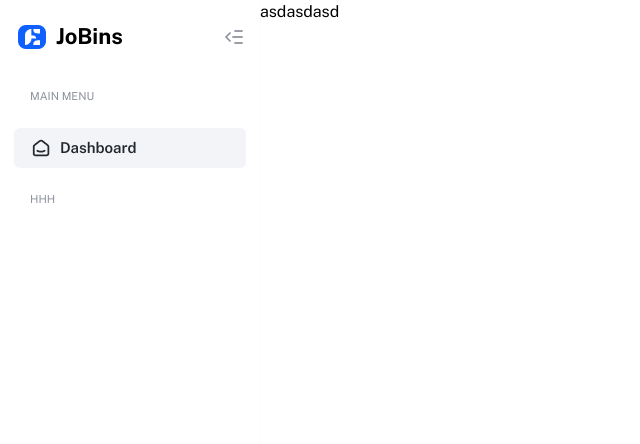
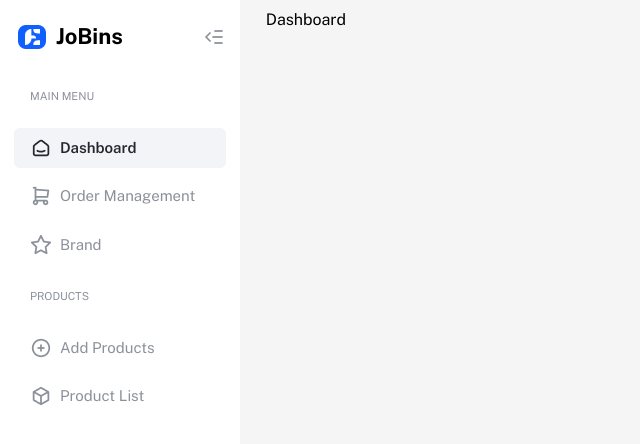
Before and after one commit to ZIR3A/jobins-frontend-challenge, a React (Vite) app: page / in a window 1280 px wide. Shown: the top 444 px of the page, without its empty margins (0-640 px from the left). Built offline with nearby package versions, Linux system fonts and the light colour scheme.

Commit message:
dynamic side menus added

```diff
--- a/src/App.jsx
+++ b/src/App.jsx
@@ -1,19 +1,11 @@
-import Sidebar, { SidebarItem } from './shared/Sidebar'
-import { SmartHomeIcon } from './utils'
+import Dashboard from "./pages/dashboardModule/modules/Dashboard";
+import Layout from "./shared/Layout";
 function App() {
-
   return (
-    <>
-      <div className="flex">
-        <Sidebar>
-          <SidebarItem icon={""} text="Main Menu" active={true} isTitle={true} />
-          <SidebarItem icon={SmartHomeIcon} text="Dashboard" active={true} />
-          <SidebarItem icon={""} text="hhh" active={true} isTitle={true} />
-        </Sidebar>
-        <div>asdasdasd</div>
-      </div>
-    </>
-  )
+    <Layout>
+      <Dashboard />
+    </Layout>
+  );
 }
 
-export default App
+export default App;
```
